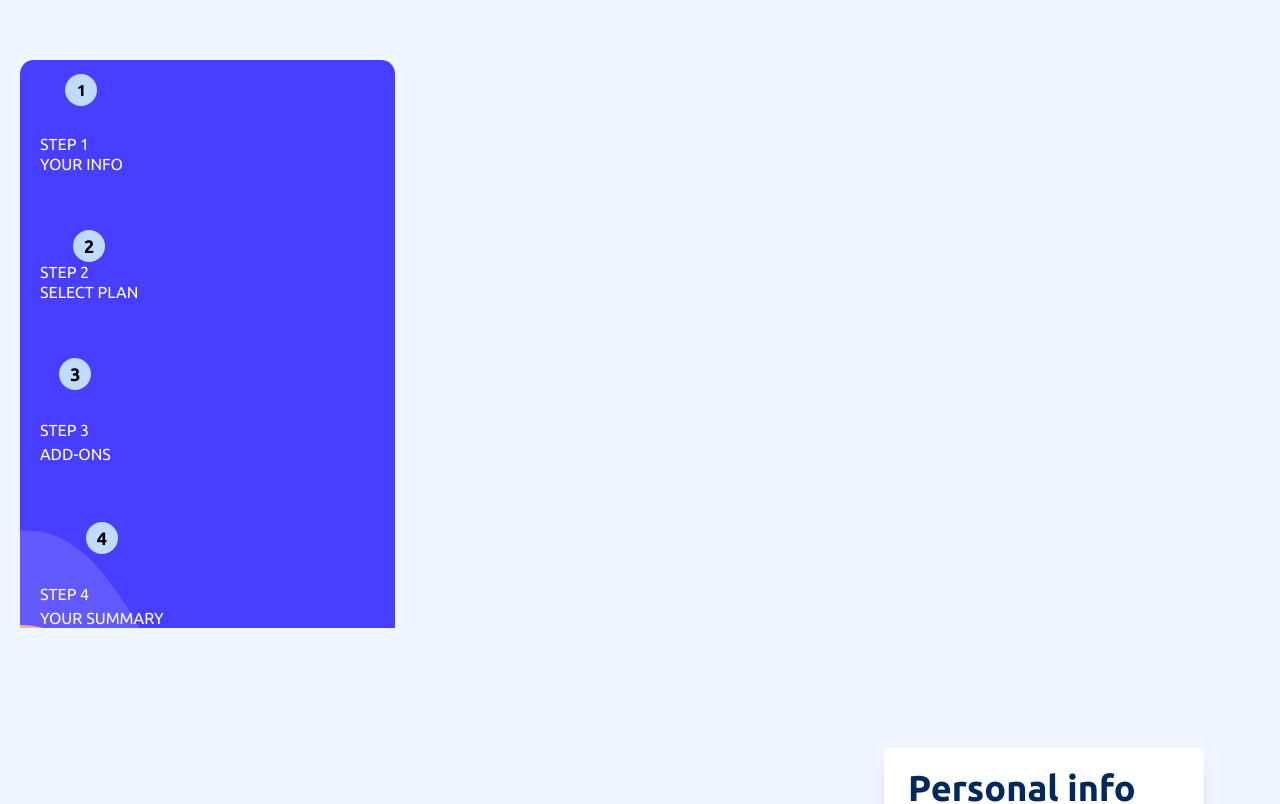
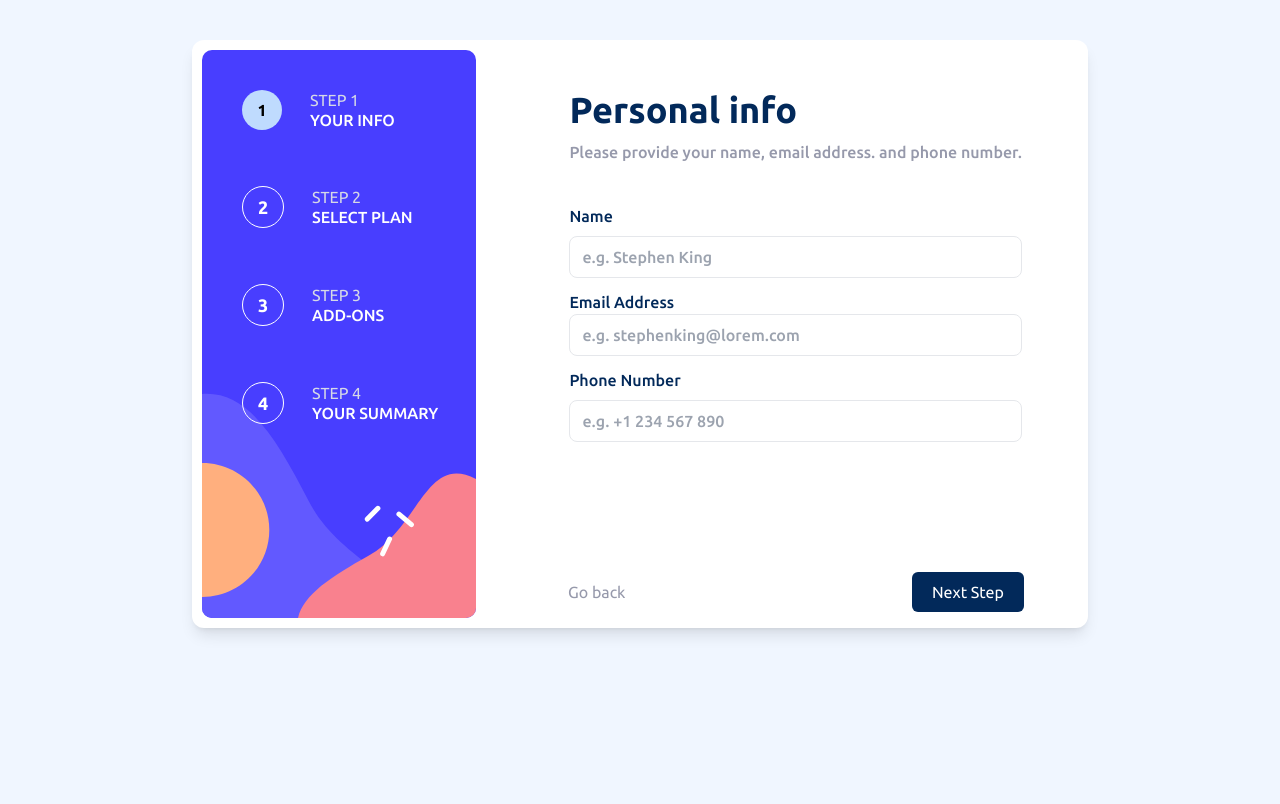
Before and after one commit to Prechyious/multi-step-form, a React (Create React App) app: page / in a window 1280 px wide. Shown: the top 804 px of the page. Built offline with nearby package versions, Linux system fonts and the light colour scheme.

Commit message:
Desktop step-1

```diff
--- a/src/App.js
+++ b/src/App.js
@@ -1,11 +1,13 @@
 import Sidebar from "./components/Sidebar";
+import Steps from "./components/Steps";
 import PersonInfo from "./pages/PersonInfo";
 
 const App = () => {
     return (
-        <div className="md:flex md:flex-col md:mx-auto md:m-10 md:p-5 md:justify-around w-full md:gap-20">
+        <div className="md:relative md:flex md:max-w-4xl md:mx-auto md:m-10 md:p-2.5 w-full h-[100dvh] md:h-fit md:bg-white md:shadow-lg md:rounded-xl">
             <Sidebar />
             <PersonInfo />
+            <Steps />
         </div>
     );
 };
--- a/src/components/Sidebar.jsx
+++ b/src/components/Sidebar.jsx
@@ -1,40 +1,40 @@
 const Sidebar = () => {
     return (
-        <aside className="min-w-[375px] h-[172px] md:h-[568px] md:w-[264px] flex md:flex-col items-start gap-5 justify-center md:gap-10 p-5 bg-sideBarMobile md:bg-sideBar bg-cover">
-            <section className="flex flex-col items-center md:max-h-fit md:gap-7 uppercase text-white mt-4">
-                <div className="text-black bg-blue-200 h-6 w-6 p-4 rounded-full flex items-center justify-center font-bold text-base">
+        <aside className="min-w-[375px] h-[172px] md:h-[568px] md:min-w-[264px] flex md:flex-col items-start gap-5 justify-center md:justify-start md:p-10 md:gap-10 p-5 bg-sideBarMobile md:bg-sideBar md:bg-no-repeat">
+            <section className="flex flex-col md:flex-row items-center md:gap-7 uppercase text-white mt-4 md:mt-0">
+                <div className="text-black bg-blue-200 h-6 w-6 p-4 rounded-full flex items-center justify-center font-bold text-base md:h-10 md:w-10 md:p-5">
                     1
                 </div>
                 <div className="leading-tight hidden md:block">
-                    <h4>Step 1</h4>
-                    <p>Your Info</p>
+                    <h4 className="text-lightGray">Step 1</h4>
+                    <p className="font-medium">Your Info</p>
                 </div>
             </section>
-            <section className="flex flex-col items-center max-h-fit uppercase text-white mt-4">
-                <div className="text-black bg-blue-200 h-6 w-6 p-4 rounded-full flex items-center justify-center font-bold text-lg">
+            <section className="flex flex-col md:flex-row md:gap-7 items-center max-h-fit uppercase text-white mt-4">
+                <div className="text-white border border-white h-6 w-6 p-4 rounded-full flex items-center justify-center font-bold text-lg md:h-10 md:w-10 md:p-5">
                     2
                 </div>
                 <div className="leading-tight hidden md:block">
-                    <h4>Step 2</h4>
-                    <p>Select plan</p>
+                    <h4 className="text-lightGray">Step 2</h4>
+                    <p className="font-medium">Select plan</p>
                 </div>
             </section>
-            <section className="flex flex-col items-center max-h-fit gap-7 uppercase text-white mt-4">
-                <div className="text-black bg-blue-200 h-6 w-6 p-4 rounded-full flex items-center justify-center font-bold text-lg">
+            <section className="flex flex-col md:flex-row items-center max-h-fit gap-7 uppercase text-white mt-4">
+                <div className="text-white border border-white h-6 w-6 p-4 rounded-full flex items-center justify-center font-bold text-lg md:h-10 md:w-10 md:p-5">
                     3
                 </div>
-                <div className="hidden md:block">
-                    <h4>Step 3</h4>
-                    <p>Add-ons</p>
+                <div className="leading-tight hidden md:block">
+                    <h4 className="text-lightGray">Step 3</h4>
+                    <p className="font-medium">Add-ons</p>
                 </div>
             </section>
-            <section className="flex flex-col items-center max-h-fit gap-7 uppercase text-white mt-4">
-                <div className="text-black bg-blue-200 h-6 w-6 p-4 rounded-full flex items-center justify-center font-bold text-lg">
+            <section className="flex flex-col md:flex-row items-center max-h-fit md:gap-7 uppercase text-white mt-4">
+                <div className="text-white border border-white h-6 w-6 p-4 rounded-full flex items-center justify-center font-bold text-lg md:h-10 md:w-10 md:p-5">
                     4
                 </div>
-                <div className="hidden md:block">
-                    <h4>Step 4</h4>
-                    <p>Your Summary</p>
+                <div className="leading-tight hidden md:block">
+                    <h4 className="text-lightGray">Step 4</h4>
+                    <p className="font-medium">Your Summary</p>
                 </div>
             </section>
         </aside>
--- /dev/null
+++ b/src/components/Steps.jsx
@@ -0,0 +1,14 @@
+import React from "react";
+
+const Steps = () => {
+    return (
+        <div className="absolute bottom-0 md:left-[23.5rem] w-full md:max-w-[28.5rem] py-4 px-7 md:px-0 sm:px-10 flex justify-between bg-white">
+            <button className=" text-coolGray">Go back</button>
+            <button className="text-sm md:text-base md:right-0  md:bottom-5 text-white py-2 px-5 bg-marineBlue rounded-md">
+                Next Step
+            </button>
+        </div>
+    );
+};
+
+export default Steps;
--- a/src/pages/PersonInfo.jsx
+++ b/src/pages/PersonInfo.jsx
@@ -1,6 +1,6 @@
 const PersonInfo = () => {
     return (
-        <section className="-mt-[4.7rem] rounded-md py-5 px-6 flex flex-col items-center justify-center max-w-xs mx-auto md:mt-10 md:mr-14 font-medium text-marineBlue bg-white shadow-lg">
+        <section className="-mt-[4.7rem] rounded-md py-5 px-6 md:p-0 md:h-3/4 flex flex-col items-center justify-center max-w-xs md:max-w-full md:shadow-none md:bg-none mx-auto md:mt-10 md:mr-14 font-medium text-marineBlue bg-white shadow-lg">
             <div className="mb-5 md:mb-10">
                 <h1 className="text-2xl md:text-4xl font-bold mb-1 md:mb-2.5">
                     Personal info
@@ -44,10 +44,6 @@ const PersonInfo = () => {
                         placeholder="e.g. +1 234 567 890"
                     />
                 </div>
-
-                {/* <button className="md:absolute md:right-0  md:bottom-5 text-white py-2 px-5 bg-marineBlue rounded-md">
-                    Next Step
-                </button> */}
             </form>
         </section>
     );
```
